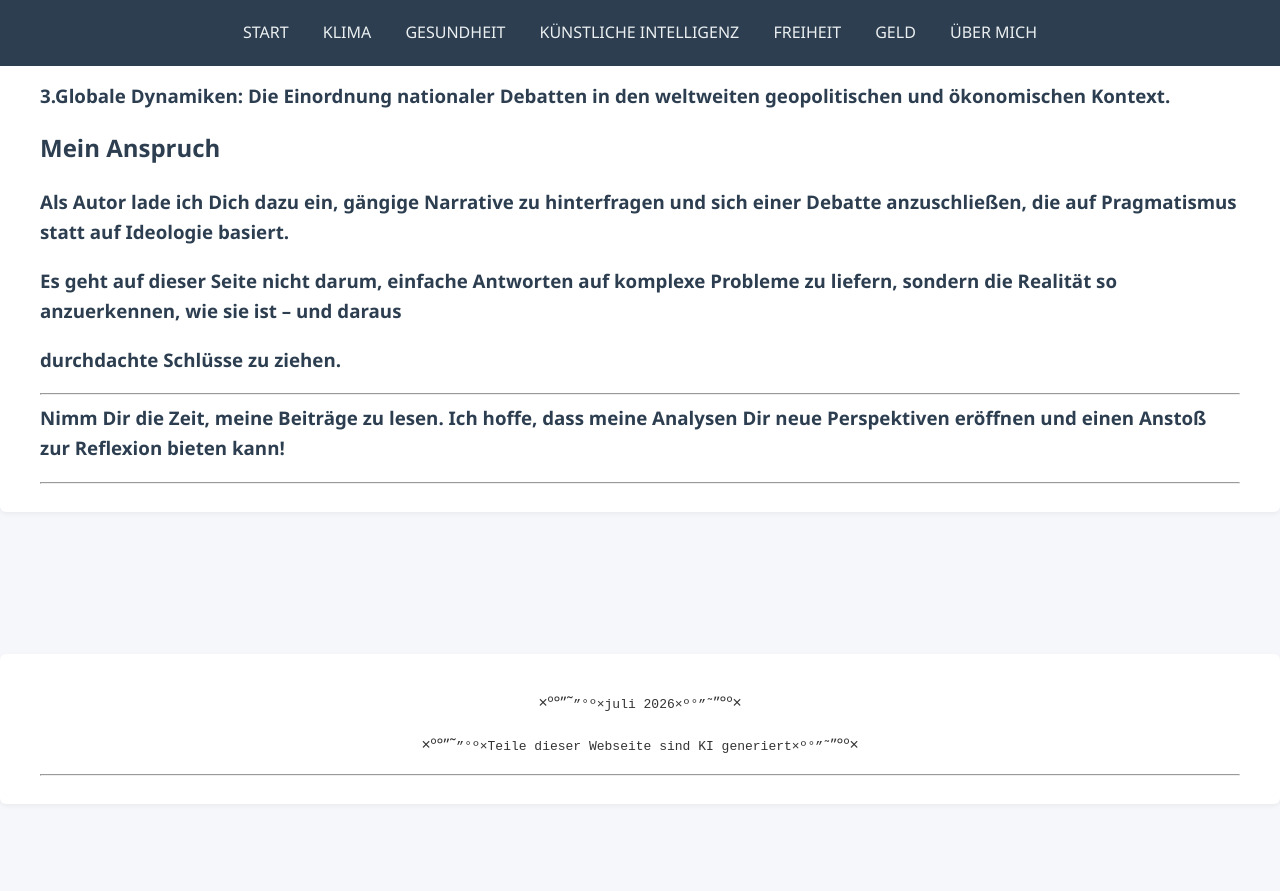
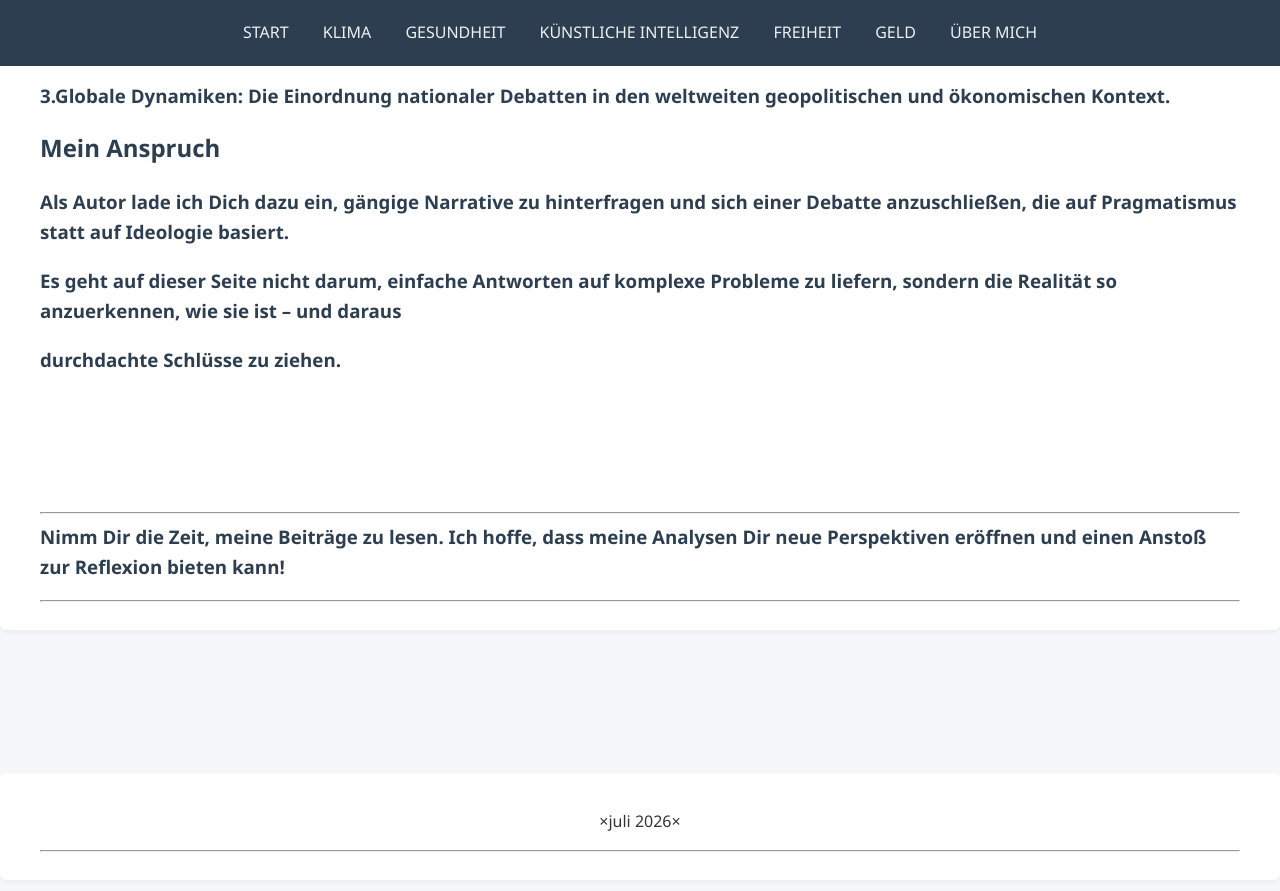
Before and after one commit to TheGermanTruth/TheGermanTruth, a Jekyll site: the page built from index.md, in a window 1280 px wide and 900 px high, scrolled down 2523 px. Shown: the top 891 px of the window. Built offline with Jekyll 4.4.1, drawn with Linux system fonts in a browser that asks for light colours; before the commit the page ends 3347 px from its top, so only the background shows below that.

Commit message:
Update index.md

```diff
--- a/index.md
+++ b/index.md
@@ -46,6 +46,10 @@
 ### Es geht auf dieser Seite nicht darum, einfache Antworten auf komplexe Probleme zu liefern, sondern die Realität so anzuerkennen, wie sie ist – und daraus
 ### durchdachte Schlüsse zu ziehen.
 
+<br>&nbsp;
+<br>&nbsp;
+<br>&nbsp;
+
 ---
 
 ### Nimm Dir die Zeit, meine Beiträge zu lesen. Ich hoffe, dass meine Analysen Dir neue Perspektiven eröffnen und einen Anstoß zur Reflexion bieten kann!
@@ -60,9 +64,8 @@
 
 <div class="section one-column" align="center" markdown="1">
 
-×º°”˜`”°º×juli 2026×º°”˜`”°º×
+×juli 2026×
 
-×º°”˜`”°º×Teile dieser Webseite sind KI generiert×º°”˜`”°º×
 
 ---
 
```
